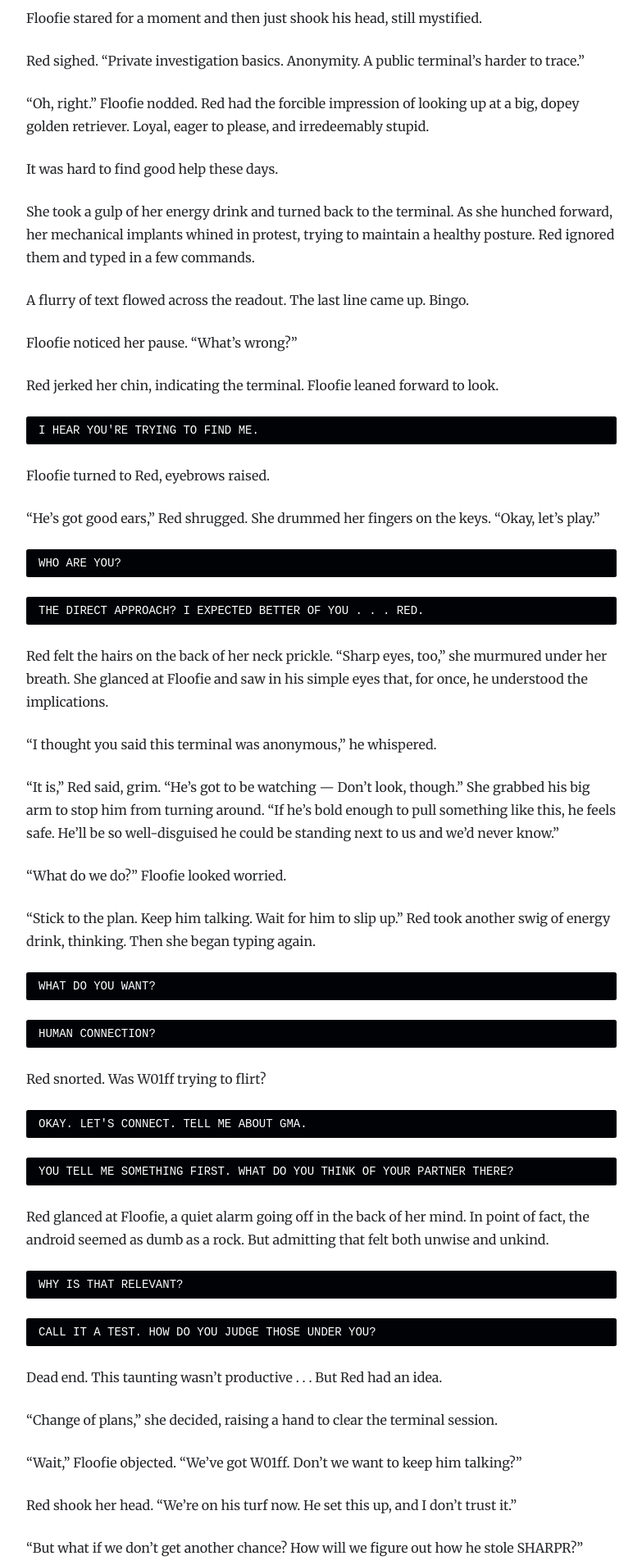
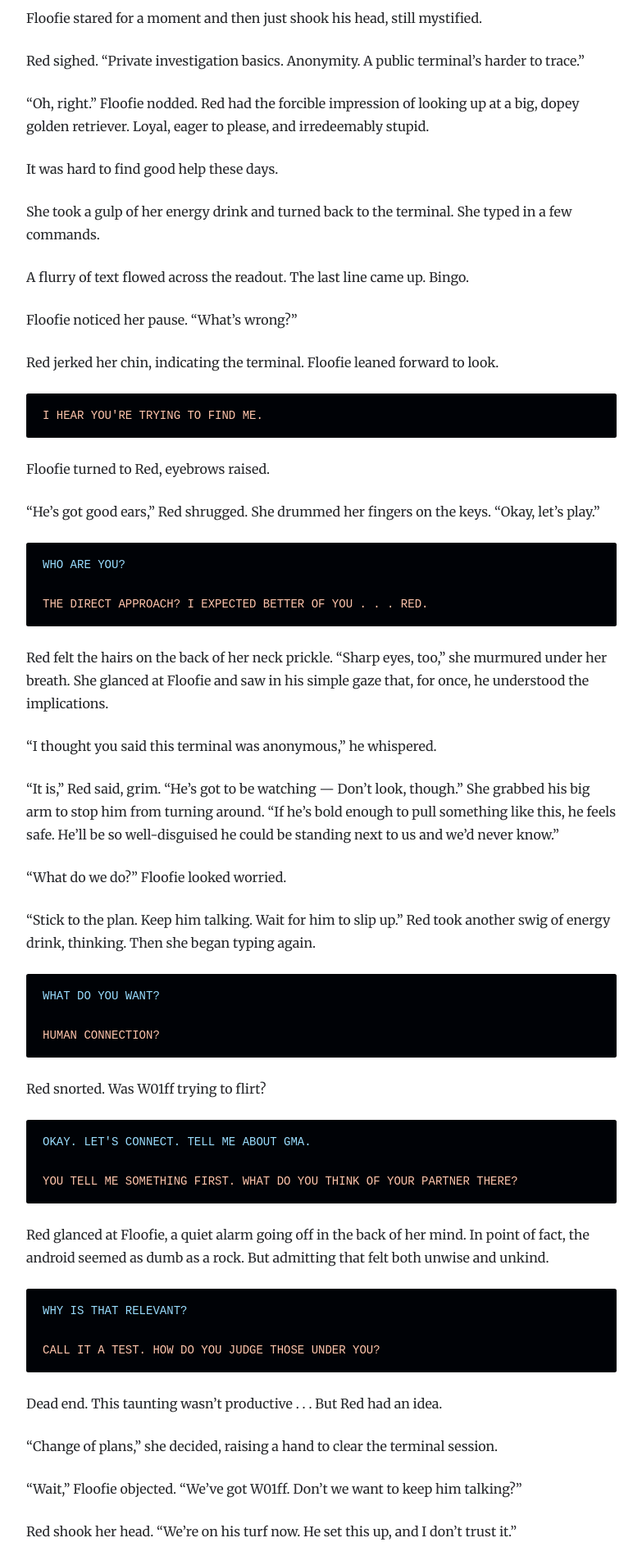
Before and after one commit to natelistrom/natelistrom.github.io, a Jekyll site: the page built from beautiful-teeth.md, in a window 1280 px wide. Shown: the part 1812-3721 px from the top of the page at 82% size, without its empty margins (248-1031 px from the left). Built offline with Jekyll 4.4.1, drawn with Linux system fonts in a browser that asks for light colours; some of the changed text lies outside the part shown.

Commit message:
Add one-off styles to make the console colors different in Beautiful Teeth.

````diff
--- a/beautiful-teeth.md
+++ b/beautiful-teeth.md
@@ -40,7 +40,7 @@ Red sighed. "Private investigation basics. Anonymity. A public terminal's harder
 
 It was hard to find good help these days.
 
-She took a gulp of her energy drink and turned back to the terminal. As she hunched forward, her mechanical implants whined in protest, trying to maintain a healthy posture. Red ignored them and typed in a few commands.
+She took a gulp of her energy drink and turned back to the terminal. She typed in a few commands.
 
 A flurry of text flowed across the readout. The last line came up. Bingo.
 
@@ -48,23 +48,25 @@ Floofie noticed her pause. "What's wrong?"
 
 Red jerked her chin, indicating the terminal. Floofie leaned forward to look.
 
-```
-I HEAR YOU'RE TRYING TO FIND ME.
-```
+<pre class="uppercase"><span class="secondary">
+I hear you're trying to find me.
+</span></pre>
 
 Floofie turned to Red, eyebrows raised.
 
 “He’s got good ears,” Red shrugged. She drummed her fingers on the keys. “Okay, let’s play.”
 
-```
-WHO ARE YOU?
-```
+<pre class="uppercase">
+<span class="primary">
+Who are you?
+</span>
+<br /><br />
+<span class="secondary">
+The direct approach? I expected better of you . . . Red.
+</span>
+</pre>
 
-```
-THE DIRECT APPROACH? I EXPECTED BETTER OF YOU . . . RED.
-```
-
-Red felt the hairs on the back of her neck prickle. “Sharp eyes, too,” she murmured under her breath. She glanced at Floofie and saw in his simple eyes that, for once, he understood the implications.
+Red felt the hairs on the back of her neck prickle. “Sharp eyes, too,” she murmured under her breath. She glanced at Floofie and saw in his simple gaze that, for once, he understood the implications.
 
 "I thought you said this terminal was anonymous," he whispered.
 
@@ -74,33 +76,27 @@ Red felt the hairs on the back of her neck prickle. “Sharp eyes, too,” she m
 
 "Stick to the plan. Keep him talking. Wait for him to slip up." Red took another swig of energy drink, thinking. Then she began typing again.
 
-```
-WHAT DO YOU WANT?
-```
-
-```
-HUMAN CONNECTION?
-```
+<pre class="uppercase"><span class="primary">
+What do you want?
+</span><br /><br /><span class="secondary">
+Human connection?
+</span></pre>
 
 Red snorted. Was W01ff trying to flirt?
 
-```
-OKAY. LET'S CONNECT. TELL ME ABOUT GMA.
-```
-
-```
-YOU TELL ME SOMETHING FIRST. WHAT DO YOU THINK OF YOUR PARTNER THERE?
-```
+<pre class="uppercase"><span class="primary">
+Okay. Let's connect. Tell me about GMA.
+</span><br /><br /><span class="secondary">
+You tell me something first. What do you think of your partner there?
+</span></pre>
 
 Red glanced at Floofie, a quiet alarm going off in the back of her mind. In point of fact, the android seemed as dumb as a rock. But admitting that felt both unwise and unkind.
 
-```
-WHY IS THAT RELEVANT?
-```
-
-```
-CALL IT A TEST. HOW DO YOU JUDGE THOSE UNDER YOU?
-```
+<pre class="uppercase"><span class="primary">
+Why is that relevant?
+</span><br /><br /><span class="secondary">
+Call it a test. How do you judge those under you?
+</span></pre>
 
 Dead end. This taunting wasn't productive . . . But Red had an idea.
 
--- a/css/styles.scss
+++ b/css/styles.scss
@@ -327,11 +327,18 @@ pre, pre code {
   color: $colorWhite;
   white-space: normal;
 }
-pre code {
-  padding: 0.25rem 0.5rem;
-}
 pre {
   margin: 1.2rem 0;
+  padding: 0.75rem 1rem;
+}
+pre.uppercase, pre .uppercase {
+  text-transform: uppercase;
+}
+pre.primary, pre .primary {
+  color: #99DDFF;
+}
+pre.secondary, pre .secondary {
+  color: #FFC4AB;
 }
 small {
   color: $colorTextSecondary;
````
Also changed, not shown: other parts of beautiful-teeth.md (+5 -2 lines).
